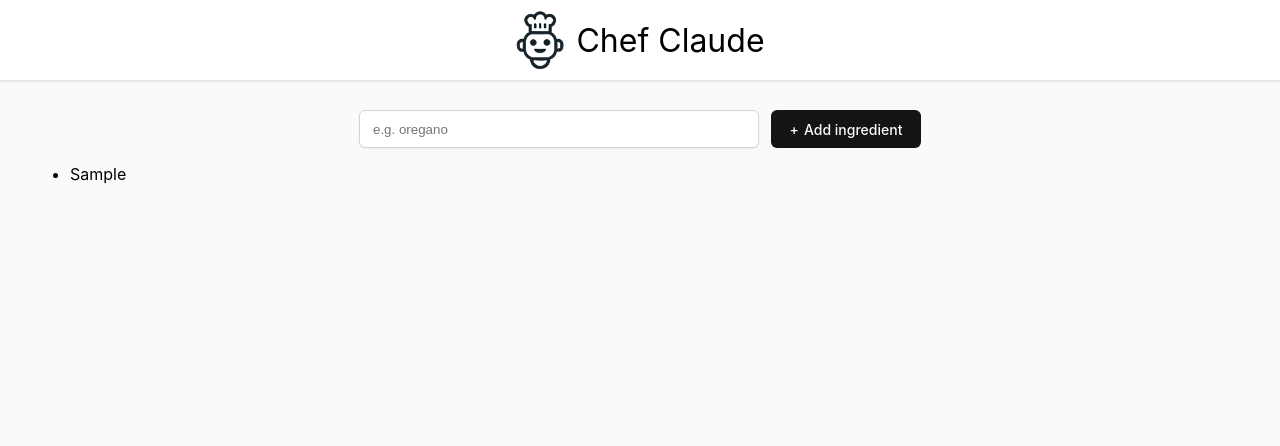
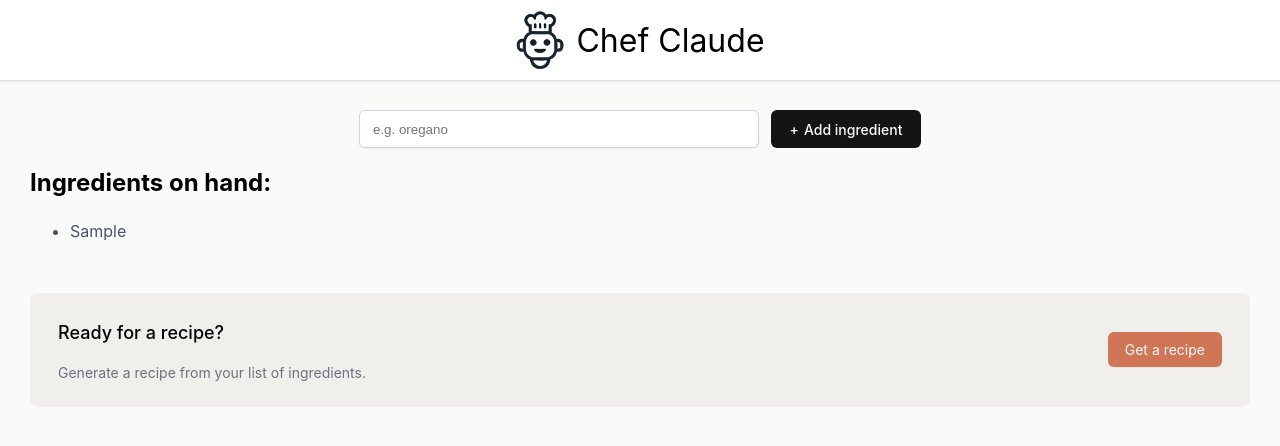
Before and after one commit to brandonwirz/chef-claude-ai, a React (Vite) app: page / in a window 1280 px wide. Both pictures are taken after typing "Sample" into the empty fields and a click on the button "Add ingredient". Shown: the top 446 px of the page. Built offline with nearby package versions, Linux system fonts and the light colour scheme.

Commit message:
refactor css and conditional rendering

```diff
--- a/src/MainForm.jsx
+++ b/src/MainForm.jsx
@@ -1,6 +1,6 @@
 import React from "react"
 
-export default function MainForm() {
+export default function Main() {
   const [ingredients, setIngredients] = React.useState([])
 
   const ingredientsListItems = ingredients.map((ingredient) => (
@@ -23,7 +23,21 @@
         />
         <button>Add ingredient</button>
       </form>
-      <ul>{ingredientsListItems}</ul>
+      {ingredients.length > 0 && (
+        <section>
+          <h2>Ingredients on hand:</h2>
+          <ul className="ingredients-list" aria-live="polite">
+            {ingredientsListItems}
+          </ul>
+          <div className="get-recipe-container">
+            <div>
+              <h3>Ready for a recipe?</h3>
+              <p>Generate a recipe from your list of ingredients.</p>
+            </div>
+            <button>Get a recipe</button>
+          </div>
+        </section>
+      )}
     </main>
   )
 }
--- a/src/index.css
+++ b/src/index.css
@@ -63,3 +63,45 @@
   content: "+";
   margin-right: 5px;
 }
+
+ul.ingredients-list {
+  margin-bottom: 48px;
+}
+
+ul.ingredients-list > li {
+  color: #475467;
+  line-height: 28px;
+}
+
+.get-recipe-container {
+  display: flex;
+  justify-content: space-between;
+  align-items: center;
+  border-radius: 8px;
+  background: #f0efeb;
+  padding: 10px 28px;
+}
+
+.get-recipe-container h3 {
+  font-size: 1.125rem;
+  font-weight: 500;
+  line-height: 24px;
+}
+
+.get-recipe-container p {
+  color: #6b7280;
+  font-size: 0.875rem;
+  line-height: 20px;
+}
+
+.get-recipe-container button {
+  border: none;
+  border-radius: 6px;
+  background: #d17557;
+  box-shadow: 0px 1px 2px 0px rgba(0, 0, 0, 0.05);
+  color: #fafaf8;
+  padding: 9px 17px;
+  font-family: Inter, sans-serif;
+  font-size: 0.875rem;
+  cursor: pointer;
+}
```
